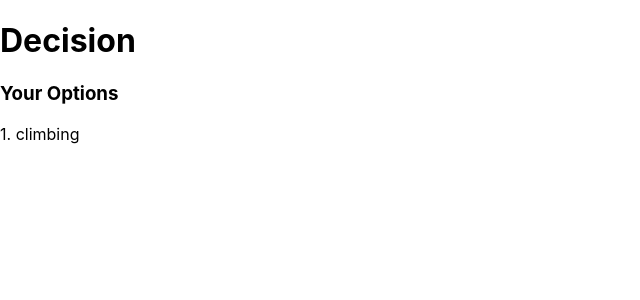
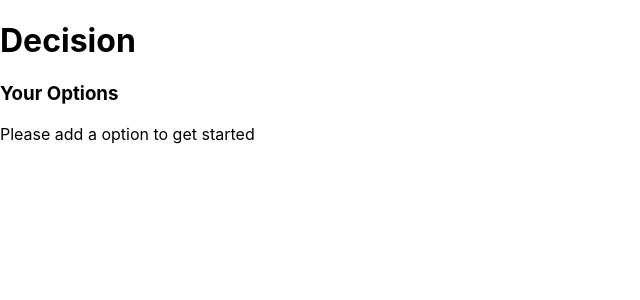
Before and after one commit to KeKam/decision-app, a React (Create React App) app: page / in a window 1280 px wide. Shown: the top 300 px of the page, without its empty margins (0-640 px from the left). Built offline with nearby package versions, Linux system fonts and the light colour scheme.

Commit message:
Change app.js to use react hooks

```diff
--- a/src/App.js
+++ b/src/App.js
@@ -1,21 +1,17 @@
-import React, { Component } from 'react';
+import React, { useState } from 'react';
 import Header from './components/Header';
 import Options from './components/Options';
 import './App.css';
 
-class App extends Component {
-  state = {
-    options: [ 'climbing' ]
-  };
+const App = () => {
+  const [ options ] = useState([]);
 
-  render() {
     return (
       <div>
         <Header />
-        <Options options={this.state.options} />
+        <Options options={options} />
       </div>
     );
-  }
 }
 
 export default App;
```
